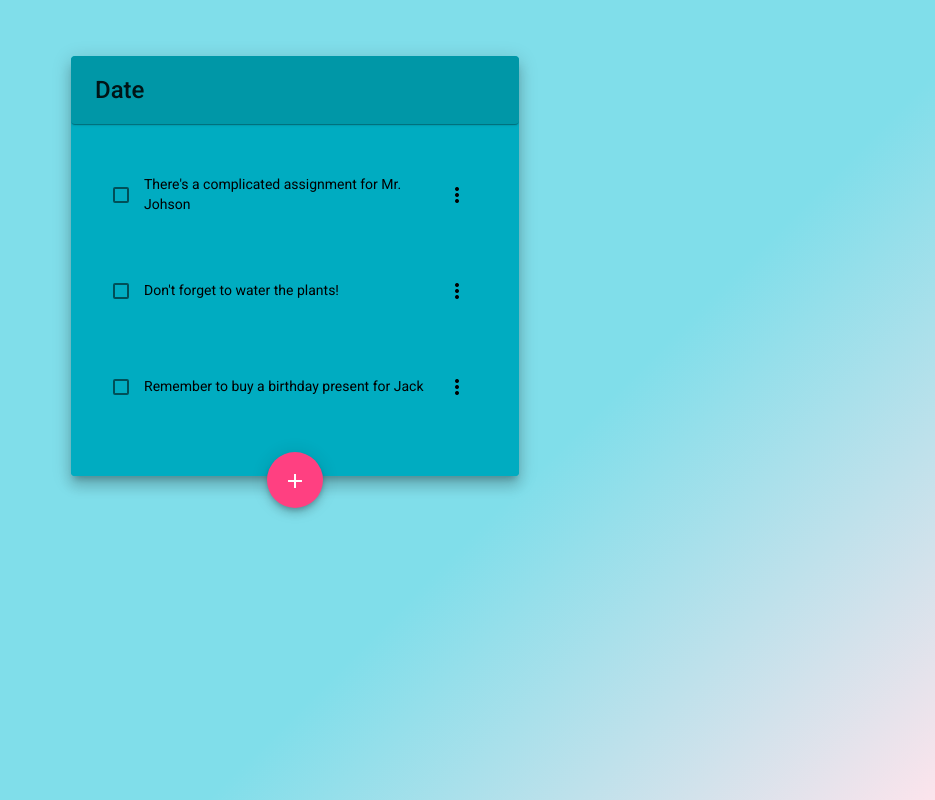
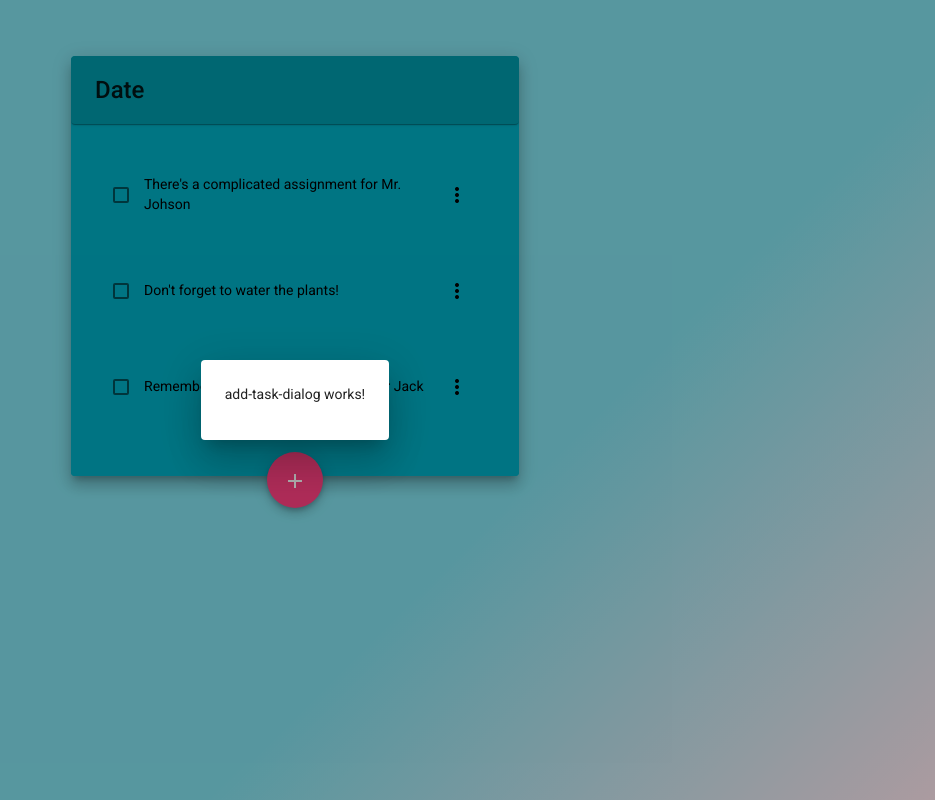
Before and after one commit to Foxar/angular-todo-app, an Angular app: page / in a window 1280 px wide. Both pictures are taken after a click on the button "add". Shown: the whole page, without its empty margins (345-1280 px from the left). Built offline with nearby package versions, Linux system fonts and the light colour scheme; data requests are answered from the project's data file.

Commit message:
Moved most of application to todo-card component. Added dialog component that opens in a material dialog on click event of add task button.

```diff
--- /dev/null
+++ b/src/app/add-task-dialog/add-task-dialog.component.html
@@ -0,0 +1 @@
+<p>add-task-dialog works!</p>
--- /dev/null
+++ b/src/app/add-task-dialog/add-task-dialog.component.ts
@@ -0,0 +1,15 @@
+import { Component, OnInit } from '@angular/core';
+
+@Component({
+  selector: 'app-add-task-dialog',
+  templateUrl: './add-task-dialog.component.html',
+  styleUrls: ['./add-task-dialog.component.scss']
+})
+export class AddTaskDialogComponent implements OnInit {
+
+  constructor() { }
+
+  ngOnInit(): void {
+  }
+
+}
--- a/src/app/app.component.html
+++ b/src/app/app.component.html
@@ -1,18 +1,3 @@
 <div [className]="'app'">
-  <div [className]="'appCard'">
-    <mat-card class="mat-elevation-z10">
-      <mat-card-title>
-        <mat-card class="mat=elevation-z2">
-          Date
-        </mat-card>
-      </mat-card-title>
-
-      <mat-card-content>
-        <app-task-list></app-task-list>
-      </mat-card-content>
-    </mat-card>
-    <button mat-fab>
-        <mat-icon aria-hidden="false" aria-label="Add icon">add</mat-icon>
-      </button>
-  </div>
+  <app-todo-card></app-todo-card>
 </div>
--- a/src/app/task-menu/task-menu.component.html
+++ b/src/app/task-menu/task-menu.component.html
@@ -2,7 +2,7 @@
     <mat-icon>more_vert</mat-icon>
   </button>
   <mat-menu #menu="matMenu">
-    <button mat-menu-item (click)="onClick()">
+    <button mat-menu-item (click)="onDelete()">
       <mat-icon>delete</mat-icon>
       <span>Delete</span>
     </button>
--- a/src/app/task-menu/task-menu.component.ts
+++ b/src/app/task-menu/task-menu.component.ts
@@ -12,7 +12,7 @@ export class TaskMenuComponent implements OnInit {
   ngOnInit(): void {
   }
 
-  onClick(){
+  onDelete(){
     console.log("Placeholder behavior for delete button");
   }
 
--- /dev/null
+++ b/src/app/todo-card/todo-card.component.html
@@ -0,0 +1,16 @@
+<div [className]="'appCard'">
+    <mat-card class="mat-elevation-z10">
+      <mat-card-title>
+        <mat-card class="mat=elevation-z2">
+          Date
+        </mat-card>
+      </mat-card-title>
+
+      <mat-card-content>
+        <app-task-list></app-task-list>
+      </mat-card-content>
+    </mat-card>
+    <button (click)="addTaskOpen()" mat-fab>
+        <mat-icon aria-hidden="false" aria-label="Add icon">add</mat-icon>
+      </button>
+  </div>
--- /dev/null
+++ b/src/app/todo-card/todo-card.component.scss
@@ -0,0 +1,53 @@
+@import '../../variables';
+
+:host{
+    mat-toolbar{
+        background-color: $primary;
+    }
+    .appCard
+    {
+        margin: 4em auto;
+        width: 35%;
+        position: relative;
+            button{
+                $buttonSize: 4em;
+                width: $buttonSize;
+                height: $buttonSize;
+                position: absolute;
+                bottom: -32px;
+                left: 50%;
+                right: 50%;
+                margin-left: -$buttonSize/2;
+                background-color: $accent;
+            }
+        .mat-card{
+            overflow-y: hidden;
+            overflow-x: hidden;
+            padding: 0;
+            background-color: $primary;
+
+        }
+        .mat-card-title{
+            .mat-card{
+                padding: 1em;
+                margin: 0;
+                background-color: $primary-dark;
+            }
+        }
+        .mat-card-content{
+            padding: 2em 2em;
+            margin: 0;
+            max-height: 60vh;
+            overflow-y: scroll;
+            background-color: $primary;
+        }
+        .mat-card-actions{
+            padding: 1em;
+            margin-top:0;
+
+            display: flex;
+            flex-direction: row;
+            justify-content: center;
+        }
+    }
+}
--- /dev/null
+++ b/src/app/todo-card/todo-card.component.ts
@@ -0,0 +1,27 @@
+import { Component, OnInit } from '@angular/core';
+import {MatDialog} from '@angular/material/dialog';
+import {AddTaskDialogComponent} from '../add-task-dialog/add-task-dialog.component';
+
+@Component({
+  selector: 'app-todo-card',
+  templateUrl: './todo-card.component.html',
+  styleUrls: ['./todo-card.component.scss']
+})
+export class TodoCardComponent implements OnInit {
+
+  constructor(private dialog: MatDialog) { }
+
+  addTaskOpen()
+  {
+    console.log("addTaskOpen()");
+    const dialogRef = this.dialog.open(AddTaskDialogComponent);
+
+    dialogRef.afterClosed().subscribe(result => {
+      console.log(result);
+    });
+  }
+
+  ngOnInit(): void {
+  }
+
+}
```
Also changed, not shown: src/app/app.module.ts (+8 -2 lines), src/app/add-task-dialog/add-task-dialog.component.scss (added), 2 other files (tests, documents, lock files or other folders).
